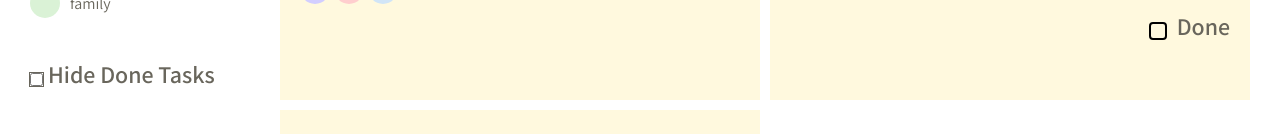
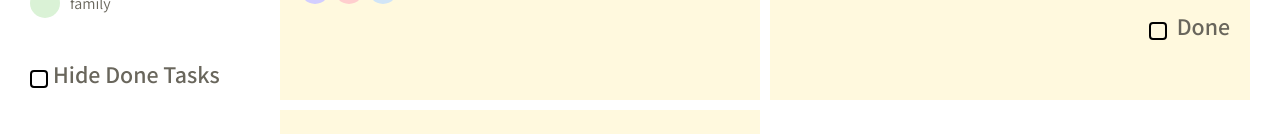
Before and after one commit to AEnedahg/todo, a React (Vite) app: page /dashboard in a window 1280 px wide. Shown: the part 351-485 px from the top of the page. Built offline with nearby package versions, Linux system fonts and the light colour scheme.

Commit message:
Update AsideForm.module.css

```diff
--- a/src/routes/-components/shared/AsideForm/AsideForm.module.css
+++ b/src/routes/-components/shared/AsideForm/AsideForm.module.css
@@ -7,10 +7,23 @@
     margin-top: 40px;
 }
 
-.formAside input {
-    accent-color: white;
-    caret-color: var(--clr-text);
-    outline: 1px solid var(--clr-text);
+.formAsideCheckbox {
+    appearance: none;
+    width: 18px;
+    height: 18px;
+    border: 2px solid black;
+    border-radius: 4px;
+    cursor: pointer;
+    position: relative;
+}
+
+.formAsideCheckbox:checked::after {
+    content: "✓";
+    position: absolute;
+    top: -2px;
+    left: 2px;
+    font-size: 14px;
+    color: black;
 }
 
 .formAside .label {
```
